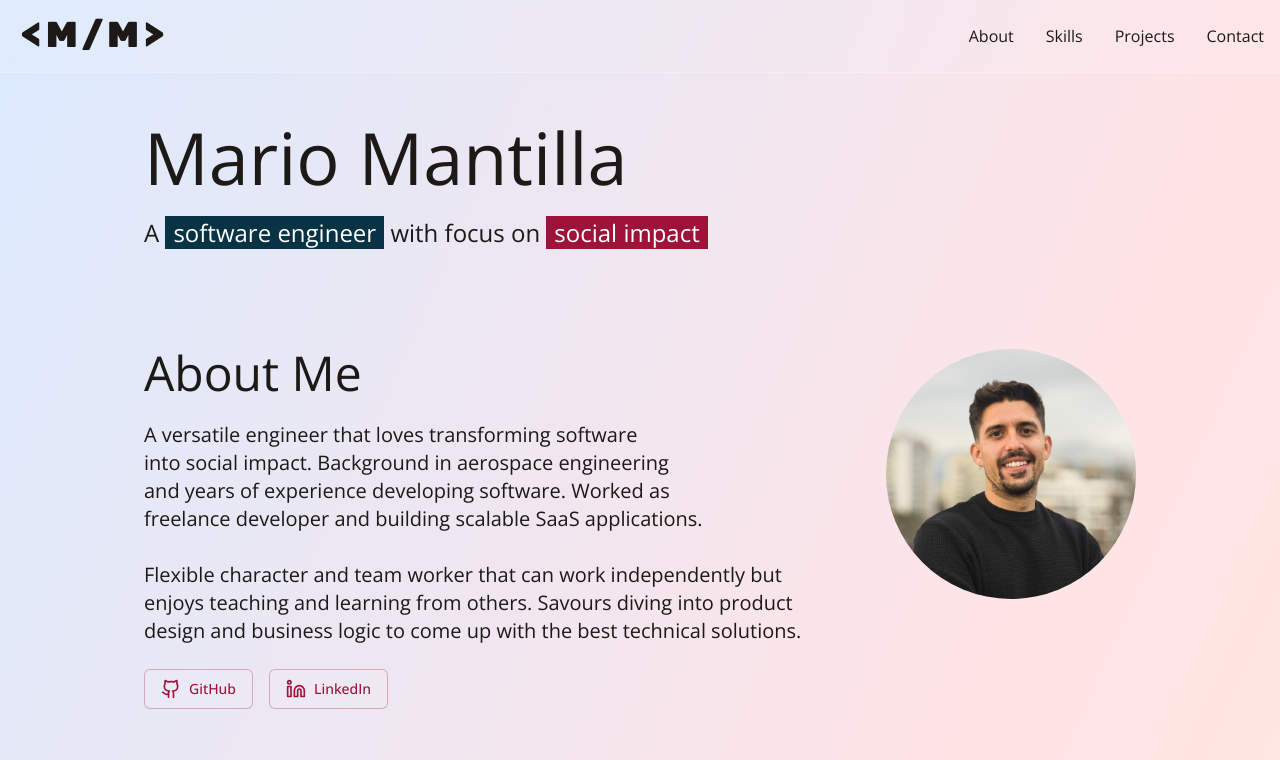
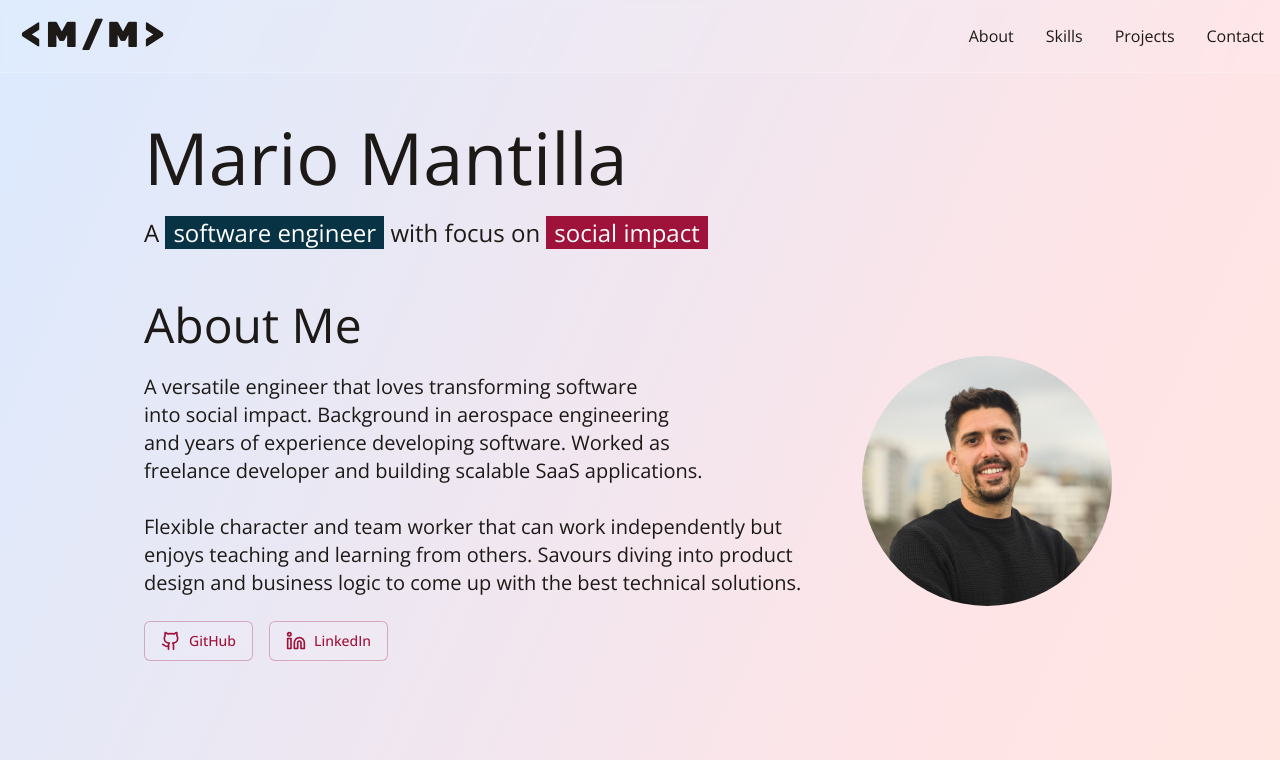
Before and after one commit to mariomantilla/mariomantilla.es, a Next.js app: page / in a window 1280 px wide. Shown: the top 760 px of the page. Built offline with nearby package versions, Linux system fonts and the light colour scheme.

Commit message:
Little touches to image

```diff
--- a/app/page.tsx
+++ b/app/page.tsx
@@ -144,12 +144,12 @@ export default function Home() {
 			</header>
 
 			<main className="container mx-auto px-4 py-12 max-w-screen-lg">
-				<section className="mb-6 sm:mb-24">
+				<section className="mb-6 sm:mb-12 md::mb-24">
 					<h1 className="text-5xl sm:text-7xl mb-5 text-center sm:text-left">Mario Mantilla</h1>
 					<h2 className="text-2xl text-balance text-center sm:text-left leading-10">A <span className="bg-cyan-950 text-white px-2">software engineer</span> with focus
 						on <span className="bg-rose-800 text-white px-2">social impact</span></h2>
 				</section>
-				<section id="about" className="mb-12 sm:mb-24 flex flex-row gap-6 sm:gap-10 max-sm:flex-col-reverse">
+				<section id="about" className="mb-12 sm:mb-24 flex flex-row gap-6 max-md:flex-col-reverse">
 					<div className="grow">
 						<h2 className="text-4xl sm:text-5xl mb-6">About Me</h2>
 						<p className="text-lg sm:text-xl mb-6 text-left sm:text-balance">
@@ -184,9 +184,10 @@ export default function Home() {
 						initial={{ opacity: 0, y: 50 }}
 						animate={{ opacity: 1, y: 0 }}
 						transition={{ duration: 0.8 }}
+						className="sm:mr-6 my-auto"
 					>
 						<Image priority src={marioPic} alt="Picture of Mario" width={250} height={250}
-						className="mx-auto sm:mx-0 rounded-full max-w-44 sm:max-w-none"
+						className="mx-auto md:mx-0 rounded-full max-w-44 sm:max-w-none"
 						sizes="(max-width: 640px) 176px, 250px" />
 					</AnimatedDiv>
 
```
